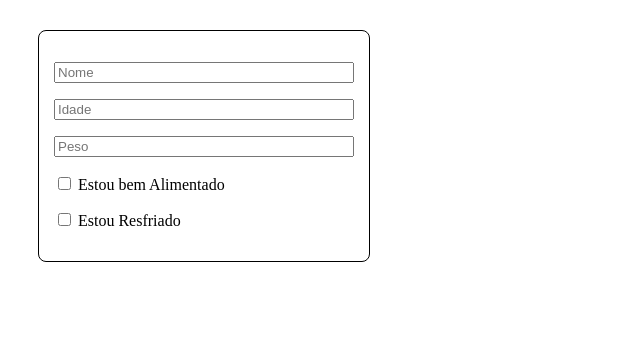
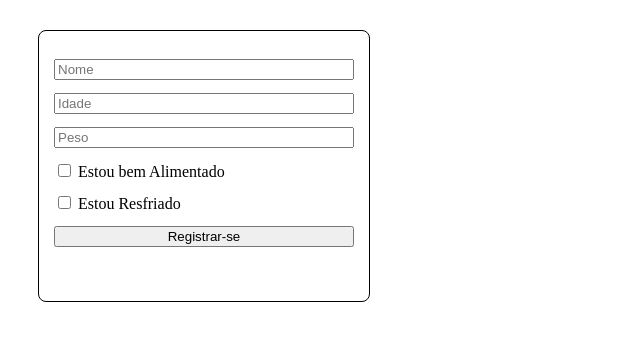
Before and after one commit to FelipeMielkeVieira/DS1, a plain HTML site: page JS/atividade05/questao2/index.html in a window 1280 px wide. Shown: the whole page, without its empty margins (0-640 px from the left). Drawn offline with Linux system fonts and the light colour scheme.

Commit message:
15/09 - 10:36

```diff
--- a/JS/atividade05/questao2/index.html
+++ b/JS/atividade05/questao2/index.html
@@ -20,6 +20,9 @@
             <input type="checkbox" id="resfriado">
             <label for="resfriado">Estou Resfriado</label>
         </div>
+        <button onclick="registrar()">Registrar-se</button>
+        <span id="nomeSpan"></span>
+        <span id="aptidao"></span>
     </div>
     <script src="./script.js"></script>
 </body>
--- a/JS/atividade05/questao2/script.js
+++ b/JS/atividade05/questao2/script.js
@@ -0,0 +1,28 @@
+function registrar() {
+    let nome = document.querySelector("#nome").value;
+    let idade = document.querySelector("#idade").value;
+    let peso = document.querySelector("#peso").value;
+
+    let alimentado = document.querySelector("#alimentado").checked;
+    let resfriado = document.querySelector("#resfriado").checked;
+
+    let textoApto = "Voluntário Apto"
+    if(idade < 16 || idade > 69) {
+        textoApto = "Voluntário Não Apto";
+    }
+    if(peso < 50) {
+        textoApto = "Voluntário Não Apto";
+    }
+    if(!alimentado) {
+        textoApto = "Voluntário Não Apto";
+    }
+    if(resfriado) {
+        textoApto = "Voluntário Não Apto";
+    }
+
+    let spanNome = document.querySelector("#nomeSpan");
+    spanNome.innerText = "Nome: " + nome;
+
+    let aptidao = document.querySelector("#aptidao");
+    aptidao.innerText = textoApto;
+}
--- a/JS/atividade05/questao2/styles.css
+++ b/JS/atividade05/questao2/styles.css
@@ -4,7 +4,7 @@
   display: flex;
   flex-direction: column;
   max-width: 300px;
-  min-height: 200px;
+  min-height: 240px;
   justify-content: space-evenly;
   border: 1px solid black;
   border-radius: 8px;
```
